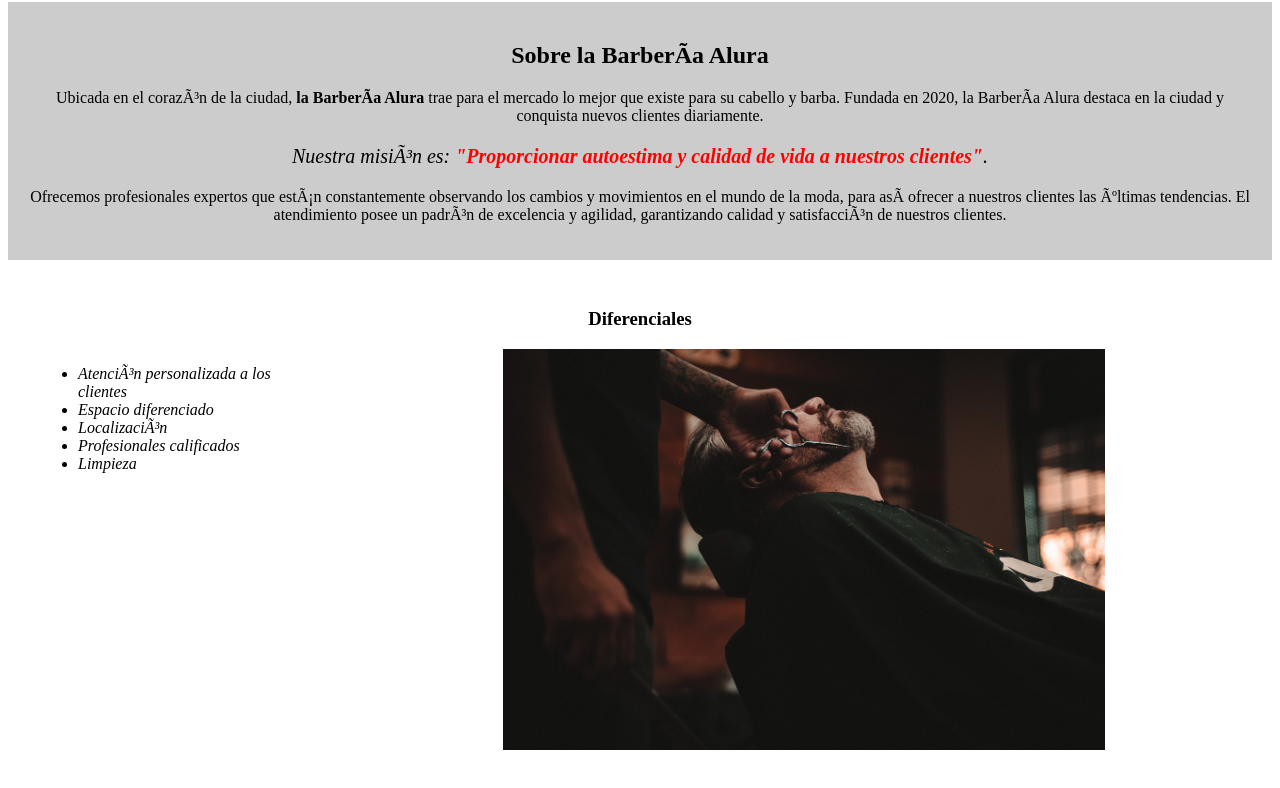
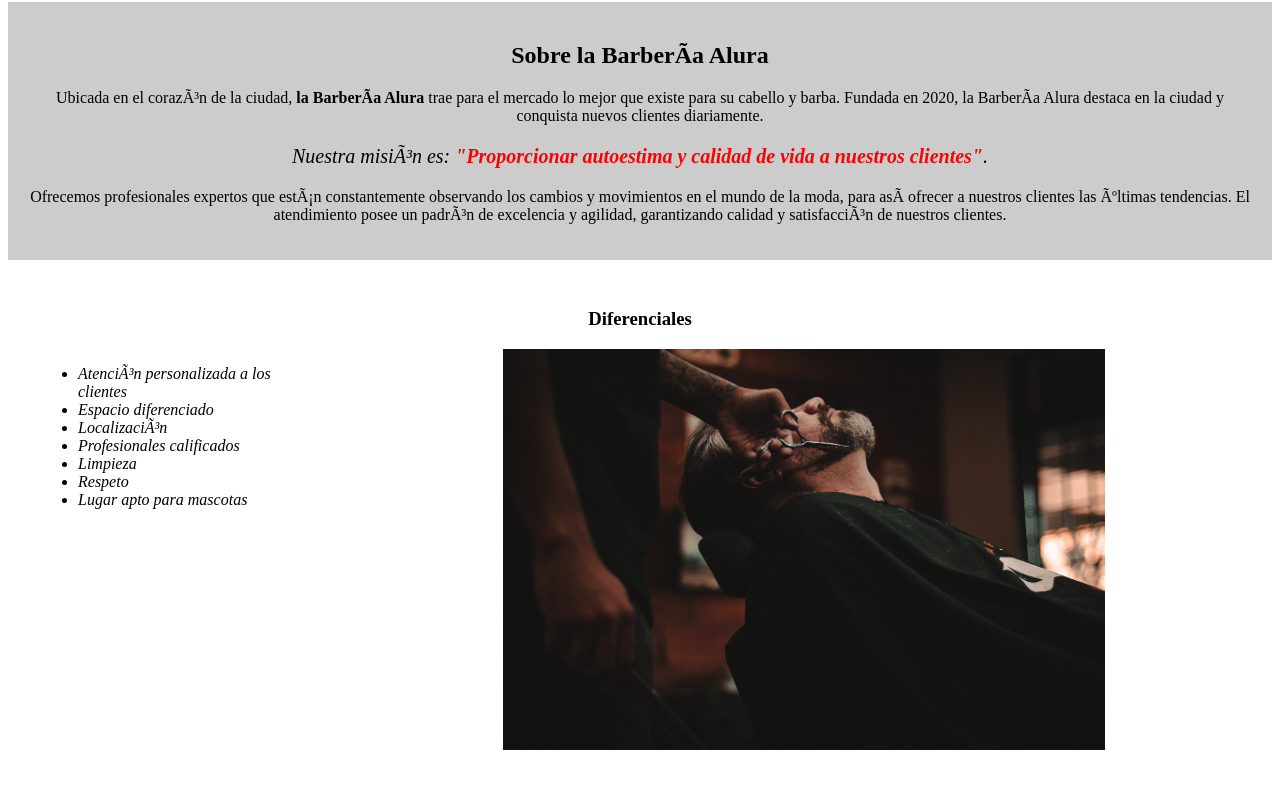
Before and after one commit to linoarroyo/prueba-git, a plain HTML site: page index.html in a window 1280 px wide. Shown: the part 556-1344 px from the top of the page. Drawn offline with Linux system fonts and the light colour scheme.

Commit message:
nuevas listas

```diff
--- a/index.html
+++ b/index.html
@@ -42,6 +42,8 @@
             <li class="items">Localización</li>
             <li class="items">Profesionales calificados</li>
             <li class="items">Limpieza</li>
+            <li class="items">Respeto</li>
+            <li class="items">Lugar apto para mascotas</li>
         </ul>
 
         <img src="diferenciales/diferenciales/diferenciales.jpg" class="imagenDiferenciales">
```
